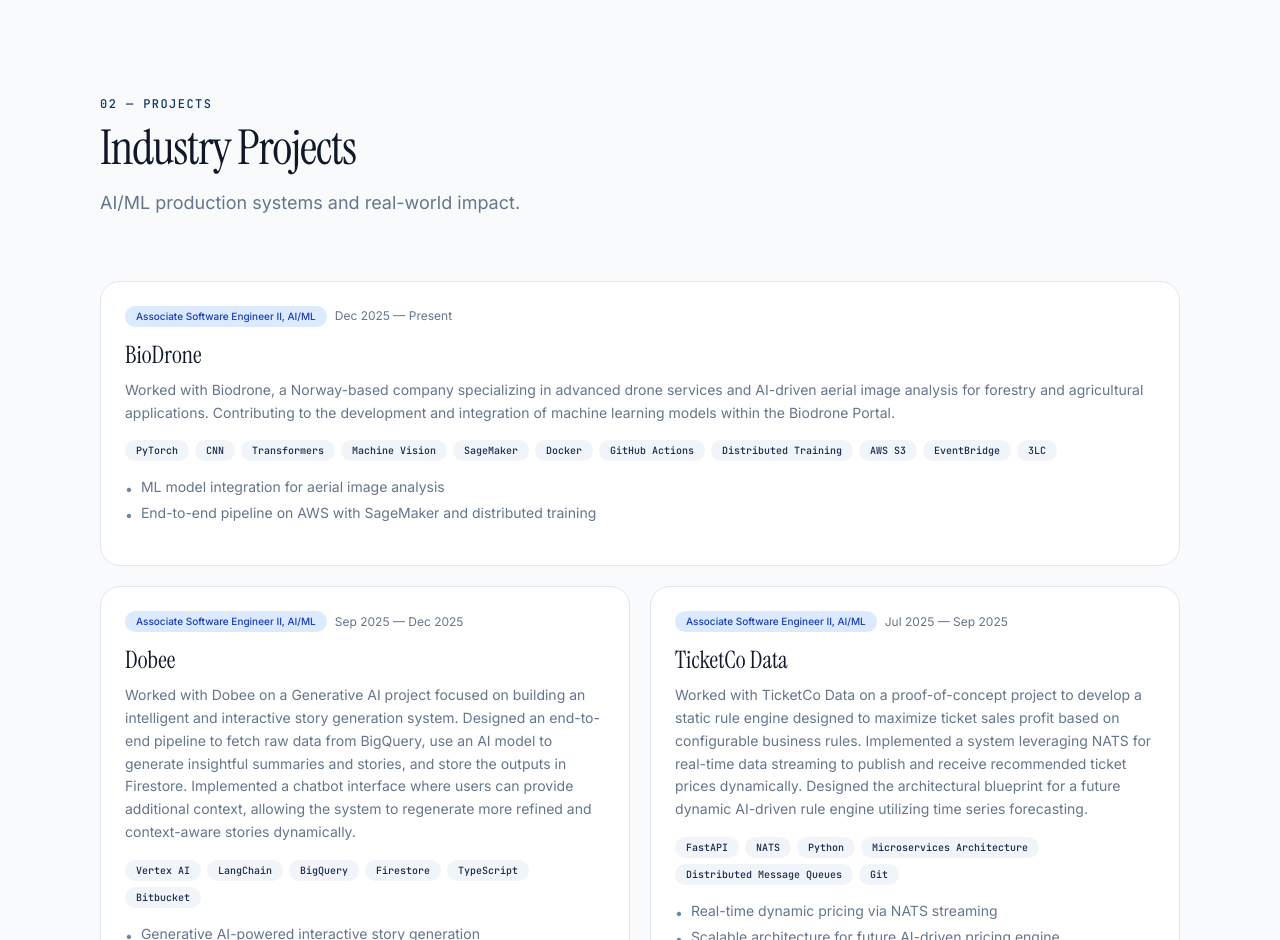
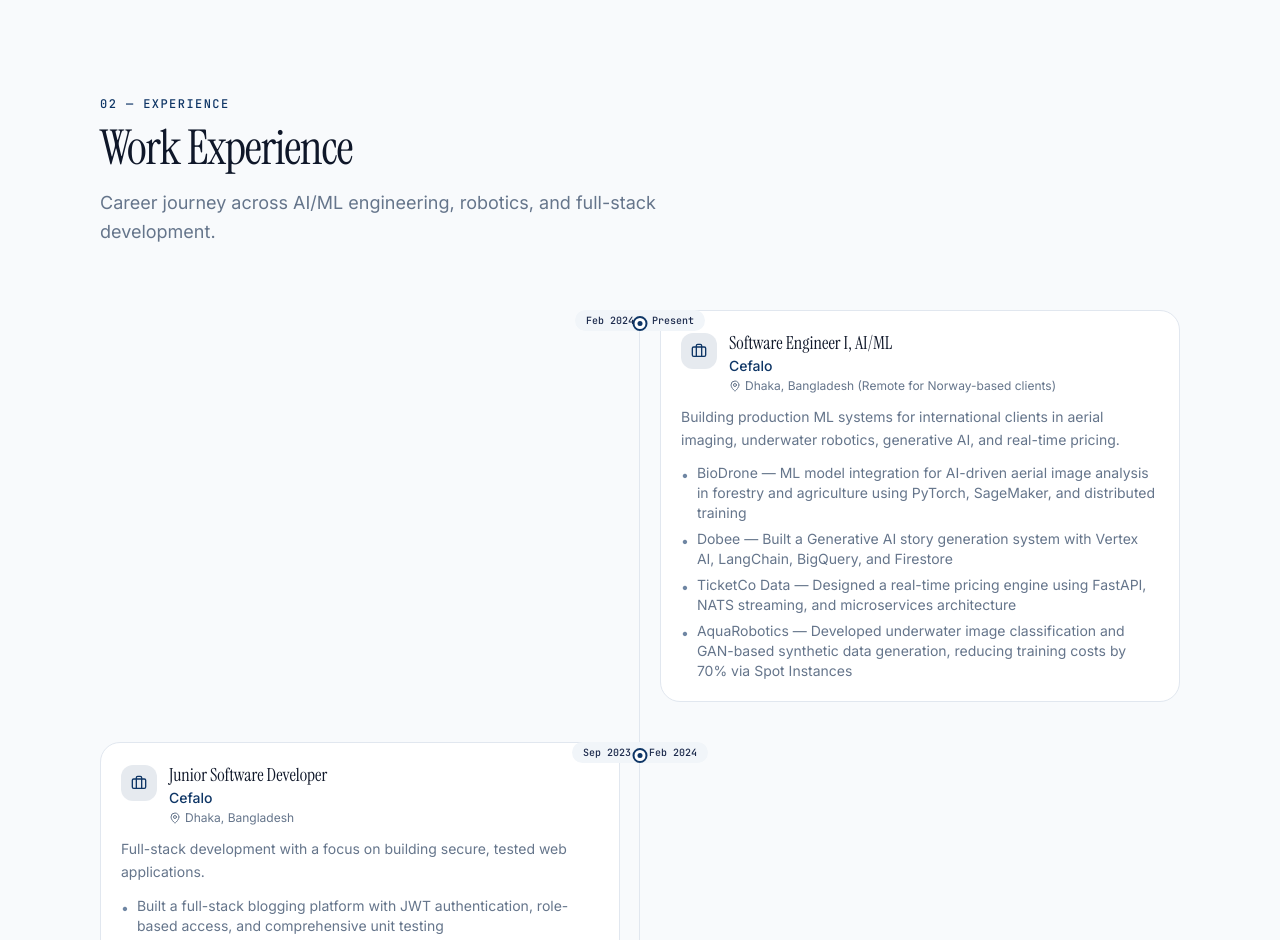
Before and after one commit to NavinAnik/portfolio_website, a Next.js app: page / in a window 1280 px wide. Shown: the part 1860-2800 px from the top of the page. Built offline with nearby package versions, Linux system fonts and the light colour scheme; no server answers.

Commit message:
adds work experice section

```diff
--- a/app/page.tsx
+++ b/app/page.tsx
@@ -1,5 +1,6 @@
 import Hero from "@/components/sections/Hero";
 import About from "@/components/sections/About";
+import Experience from "@/components/sections/Experience";
 import Research from "@/components/sections/Research";
 import IndustryProjects from "@/components/sections/IndustryProjects";
 import Skills from "@/components/sections/Skills";
@@ -10,6 +11,7 @@
     <>
       <Hero />
       <About />
+      <Experience />
       <IndustryProjects />
       <Research />
       <Skills />
--- a/components/layout/Header.tsx
+++ b/components/layout/Header.tsx
@@ -10,6 +10,7 @@
 
 const SECTION_IDS = [
   "about",
+  "experience",
   "projects",
   "research",
   "skills",
@@ -18,6 +19,7 @@
 
 const navLinks = [
   { href: "#about", label: "About", id: "about" },
+  { href: "#experience", label: "Experience", id: "experience" },
   { href: "#projects", label: "Projects", id: "projects" },
   { href: "#research", label: "Research", id: "research" },
   { href: "#skills", label: "Skills", id: "skills" },
--- a/components/sections/Contact.tsx
+++ b/components/sections/Contact.tsx
@@ -78,7 +78,7 @@
       <div className="mx-auto max-w-[var(--content-max-width)]">
         <SectionTitle
           id="contact-heading"
-          label="05 — Contact"
+          label="06 — Contact"
           title="Get In Touch"
           subtitle="Interested in collaboration, research, or opportunities? Let's connect."
         />
--- /dev/null
+++ b/components/sections/Experience.tsx
@@ -0,0 +1,112 @@
+"use client";
+
+import { motion } from "framer-motion";
+import { Briefcase, MapPin } from "lucide-react";
+import SectionTitle from "@/components/ui/SectionTitle";
+import { Badge } from "@/components/ui/Badge";
+import { staggerContainer, fadeInUp, viewportConfig } from "@/lib/animations";
+import experienceData from "@/content/experience.json";
+
+export default function Experience() {
+  return (
+    <section
+      id="experience"
+      className="py-20 md:py-28 px-6 bg-muted/50"
+      aria-labelledby="experience-heading"
+    >
+      <div className="mx-auto max-w-[var(--content-max-width)]">
+        <SectionTitle
+          id="experience-heading"
+          label="02 — Experience"
+          title="Work Experience"
+          subtitle="Career journey across AI/ML engineering, robotics, and full-stack development."
+        />
+
+        <motion.div
+          className="relative"
+          variants={staggerContainer(0.12)}
+          initial="hidden"
+          whileInView="visible"
+          viewport={viewportConfig}
+        >
+          {/* Timeline line */}
+          <div className="absolute left-[19px] top-2 bottom-2 w-px bg-border md:left-1/2 md:-translate-x-px" aria-hidden />
+
+          <div className="space-y-10">
+            {experienceData.map((job, i) => (
+              <motion.div
+                key={`${job.company}-${job.title}`}
+                variants={fadeInUp}
+                className={`relative flex flex-col md:flex-row gap-6 md:gap-10 ${
+                  i % 2 === 0 ? "md:flex-row" : "md:flex-row-reverse"
+                }`}
+              >
+                {/* Timeline dot */}
+                <div className="absolute left-[12px] top-1.5 z-10 md:left-1/2 md:-translate-x-1/2">
+                  <div className="flex h-[15px] w-[15px] items-center justify-center rounded-full border-2 border-primary bg-background">
+                    <div className="h-[5px] w-[5px] rounded-full bg-primary" />
+                  </div>
+                </div>
+
+                {/* Duration badge (desktop: centered on timeline) */}
+                <div className="hidden md:flex absolute left-1/2 -translate-x-1/2 top-0">
+                  <Badge variant="secondary" className="text-[10px] font-mono whitespace-nowrap">
+                    {job.duration}
+                  </Badge>
+                </div>
+
+                {/* Spacer for alternating layout */}
+                <div className="hidden md:block md:w-1/2" />
+
+                {/* Card */}
+                <div className="ml-10 md:ml-0 md:w-1/2">
+                  {/* Duration badge (mobile only) */}
+                  <div className="md:hidden mb-2">
+                    <Badge variant="secondary" className="text-[10px] font-mono">
+                      {job.duration}
+                    </Badge>
+                  </div>
+
+                  <div className="group rounded-2xl border border-border bg-card p-5 transition-all duration-300 hover:shadow-card-hover hover:-translate-y-0.5">
+                    <div className="flex items-start gap-3 mb-3">
+                      <div className="flex h-9 w-9 shrink-0 items-center justify-center rounded-lg bg-primary/10 text-primary mt-0.5">
+                        <Briefcase className="h-4 w-4" />
+                      </div>
+                      <div className="min-w-0">
+                        <h3 className="font-serif text-lg font-normal leading-snug">
+                          {job.title}
+                        </h3>
+                        <p className="text-sm font-medium text-primary">
+                          {job.company}
+                        </p>
+                        <p className="flex items-center gap-1 text-xs text-muted-foreground mt-0.5">
+                          <MapPin className="h-3 w-3" />
+                          {job.location}
+                        </p>
+                      </div>
+                    </div>
+
+                    <p className="text-sm text-muted-foreground leading-relaxed mb-3">
+                      {job.description}
+                    </p>
+
+                    {job.highlights.length > 0 && (
+                      <ul className="space-y-1.5">
+                        {job.highlights.map((highlight, j) => (
+                          <li key={j} className="flex items-start gap-2 text-sm">
+                            <span className="text-primary/60 mt-0.5 shrink-0">&bull;</span>
+                            <span className="text-muted-foreground">{highlight}</span>
+                          </li>
+                        ))}
+                      </ul>
+                    )}
+                  </div>
+                </div>
+              </motion.div>
+            ))}
+          </div>
+        </motion.div>
+      </div>
+    </section>
+  );
+}
--- a/components/sections/IndustryProjects.tsx
+++ b/components/sections/IndustryProjects.tsx
@@ -20,7 +20,7 @@
       <div className="mx-auto max-w-[var(--content-max-width)]">
         <SectionTitle
           id="projects-heading"
-          label="02 — Projects"
+          label="03 — Projects"
           title="Industry Projects"
           subtitle="AI/ML production systems and real-world impact."
         />
--- a/components/sections/Research.tsx
+++ b/components/sections/Research.tsx
@@ -40,7 +40,7 @@
       <div className="mx-auto max-w-[var(--content-max-width)]">
         <SectionTitle
           id="research-heading"
-          label="03 — Research"
+          label="04 — Research"
           title="Research & Publications"
           subtitle="Projects, papers, and academic participation."
         />
--- a/components/sections/Skills.tsx
+++ b/components/sections/Skills.tsx
@@ -56,7 +56,7 @@
       <div className="mx-auto max-w-[var(--content-max-width)]">
         <SectionTitle
           id="skills-heading"
-          label="04 — Skills"
+          label="05 — Skills"
           title="Technical Skills"
           subtitle="Languages, ML/DL frameworks, cloud & MLOps, data analytics, databases, and web dev tools."
         />
--- /dev/null
+++ b/content/experience.json
@@ -0,0 +1,56 @@
+[
+  {
+    "title": "Software Engineer I, AI/ML",
+    "company": "Cefalo",
+    "location": "Dhaka, Bangladesh (Remote for Norway-based clients)",
+    "duration": "Feb 2024 — Present",
+    "description": "Building production ML systems for international clients in aerial imaging, underwater robotics, generative AI, and real-time pricing.",
+    "highlights": [
+      "BioDrone — ML model integration for AI-driven aerial image analysis in forestry and agriculture using PyTorch, SageMaker, and distributed training",
+      "Dobee — Built a Generative AI story generation system with Vertex AI, LangChain, BigQuery, and Firestore",
+      "TicketCo Data — Designed a real-time pricing engine using FastAPI, NATS streaming, and microservices architecture",
+      "AquaRobotics — Developed underwater image classification and GAN-based synthetic data generation, reducing training costs by 70% via Spot Instances"
+    ]
+  },
+  {
+    "title": "Junior Software Developer",
+    "company": "Cefalo",
+    "location": "Dhaka, Bangladesh",
+    "duration": "Sep 2023 — Feb 2024",
+    "description": "Full-stack development with a focus on building secure, tested web applications.",
+    "highlights": [
+      "Built a full-stack blogging platform with JWT authentication, role-based access, and comprehensive unit testing",
+      "Worked with React, TypeScript, Express.js, Redux Toolkit, and Tailwind CSS"
+    ]
+  },
+  {
+    "title": "Sub-Team Lead",
+    "company": "BRACU DUBURI",
+    "location": "BRAC University, Dhaka",
+    "duration": "2019 — 2023",
+    "description": "Led the software sub-team for Bangladesh's first autonomous underwater vehicle (AUV).",
+    "highlights": [
+      "Developed transfer-learning-based object detection for the underwater rover using Jetson Nano",
+      "RoboSub USA 2022 — Top 10 Semifinalist & Outstanding Rookie Team"
+    ]
+  },
+  {
+    "title": "Machine Vision Engineer",
+    "company": "Anusondhani Lab",
+    "location": "BRAC University, Dhaka",
+    "duration": "2021 — 2023",
+    "description": "Research and development in computer vision and deep learning for academic projects.",
+    "highlights": [
+      "CNNs, transformers, and transfer learning for underwater and medical imagery",
+      "4th IR Conference 2021 — Top 5 Industrial Projects"
+    ]
+  },
+  {
+    "title": "Undergraduate Teaching Assistant",
+    "company": "BRAC University",
+    "location": "Dhaka, Bangladesh",
+    "duration": "2020 — 2023",
+    "description": "Assisted faculty in teaching computer science courses and mentoring students.",
+    "highlights": []
+  }
+]
```
